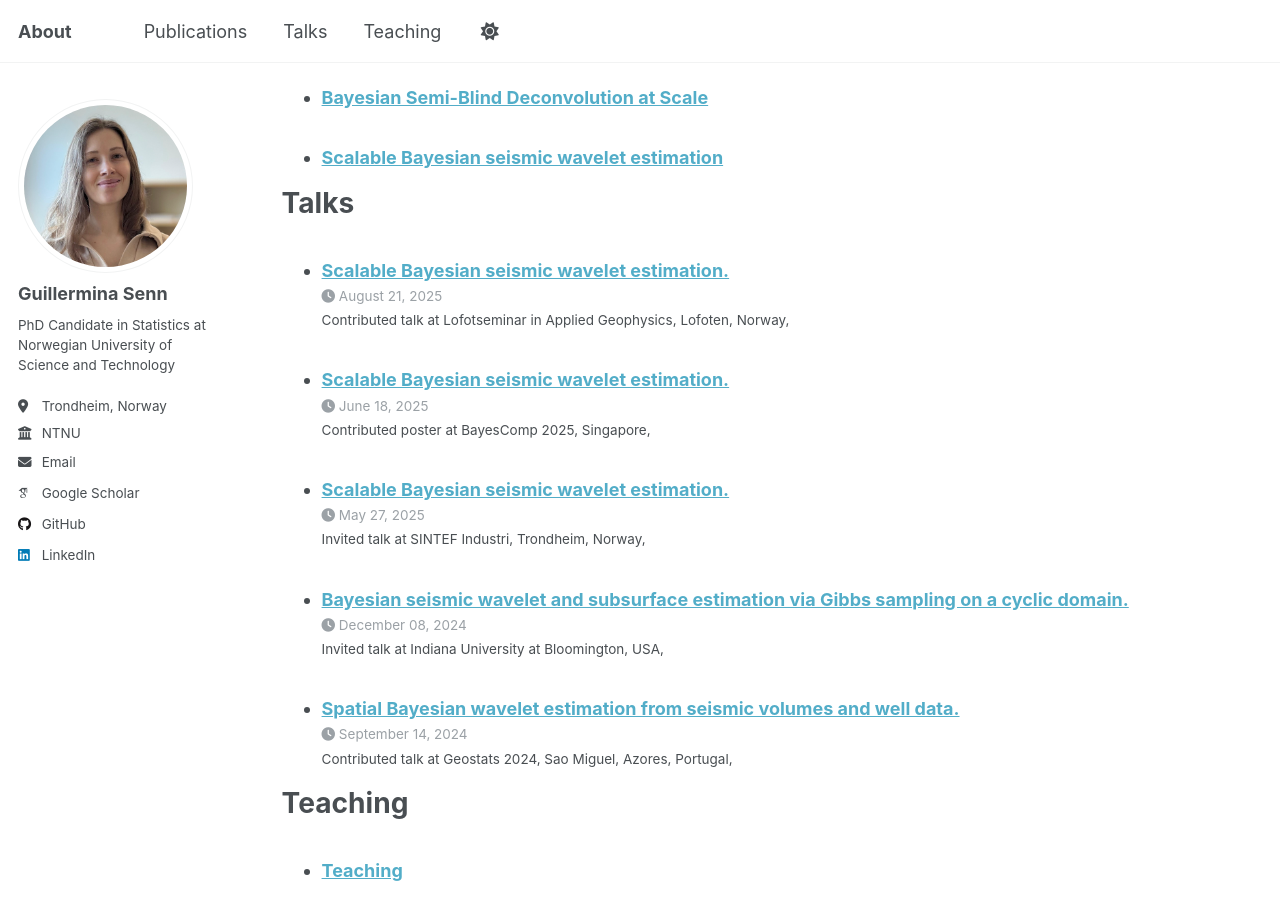
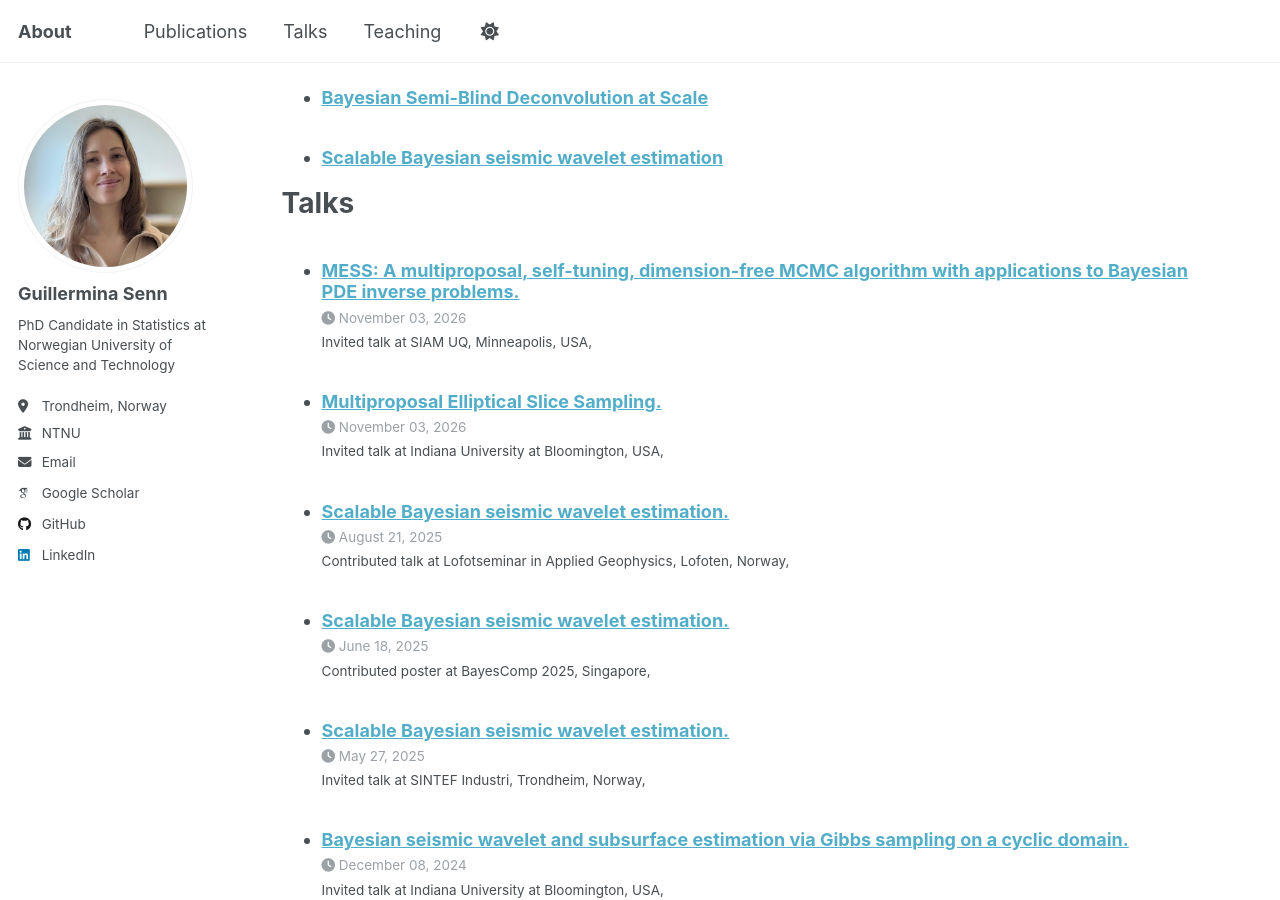
Before and after one commit to guillerminasenn/guillerminasenn.github.io, a Jekyll site: the page built from _pages/cv.md, in a window 1280 px wide and 900 px high, scrolled down 1126 px. Built offline with Jekyll 4.4.1, drawn with Linux system fonts in a browser that asks for light colours; some web fonts are replaced.

Commit message:
updated home and talks

```diff
--- /dev/null
+++ b/_talks/indiana2026iscam.md
@@ -0,0 +1,9 @@
+---
+title: "Multiproposal Elliptical Slice Sampling."
+collection: talks
+date: 2026-11-03
+venue: 'Indiana University at Bloomington, USA'
+type: "Invited talk"
+---
+<!--more-->
+[Paper](https://arxiv.org/abs/2602.22358)
--- /dev/null
+++ b/_talks/minneapolis2026siamuq.md
@@ -0,0 +1,9 @@
+---
+title: "MESS: A multiproposal, self-tuning, dimension-free MCMC algorithm with applications to Bayesian PDE inverse problems."
+collection: talks
+date: 2026-11-03
+venue: 'SIAM UQ, Minneapolis, USA'
+type: "Invited talk"
+---
+<!--more-->
+[Paper](https://arxiv.org/abs/2602.22358)
```
Also changed, not shown: _publications/senn2025_scalable_wavelet.md (+1 -0 lines), index.md (+4 -2 lines).
